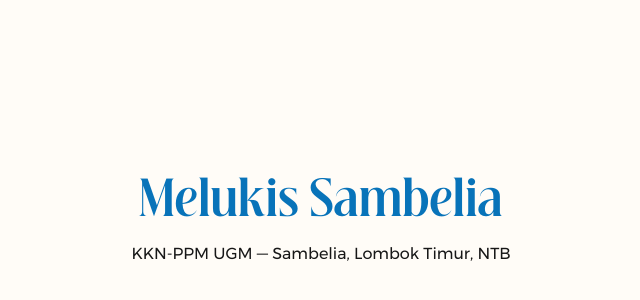
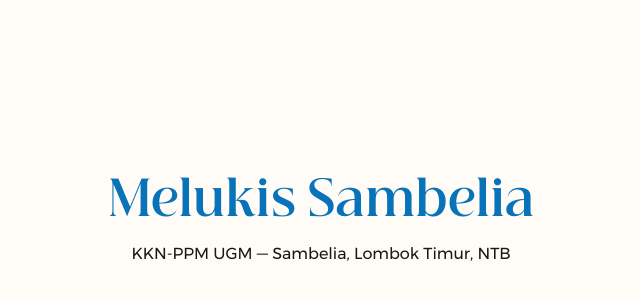
Before and after one commit to vityasyyy/melukisambelia, a Next.js app: page / in a window 1280 px wide. Shown: the part 178-478 px from the top of the page, without its empty margins (319-959 px from the left). Built offline with nearby package versions, Linux system fonts and the light colour scheme.

Commit message:
fix: split Beautique Condensed into own font instance, correct serif->sans-serif fallback

```diff
--- a/app/layout.tsx
+++ b/app/layout.tsx
@@ -28,10 +28,19 @@
     { path: '../public/fonts/beautique-display/BeautiqueDisplay-Medium.otf', weight: '500', style: 'normal' },
     { path: '../public/fonts/beautique-display/BeautiqueDisplay-Bold.otf', weight: '700', style: 'normal' },
     { path: '../public/fonts/beautique-display/BeautiqueDisplay-Black.otf', weight: '900', style: 'normal' },
-    { path: '../public/fonts/beautique-display/BeautiqueDisplayCondensed-Regular.otf', weight: '400', style: 'normal' },
-    { path: '../public/fonts/beautique-display/BeautiqueDisplayCondensed-Bold.otf', weight: '700', style: 'normal' },
   ],
   variable: '--font-beautique',
+  display: 'swap',
+})
+
+const beautiqueCondensed = localFont({
+  src: [
+    { path: '../public/fonts/beautique-display/BeautiqueDisplayCondensed-Regular.otf', weight: '400', style: 'normal' },
+    { path: '../public/fonts/beautique-display/BeautiqueDisplayCondensed-Medium.otf', weight: '500', style: 'normal' },
+    { path: '../public/fonts/beautique-display/BeautiqueDisplayCondensed-Bold.otf', weight: '700', style: 'normal' },
+    { path: '../public/fonts/beautique-display/BeautiqueDisplayCondensed-Black.otf', weight: '900', style: 'normal' },
+  ],
+  variable: '--font-beautique-condensed',
   display: 'swap',
 })
 
@@ -47,7 +56,7 @@
 
 export default function RootLayout({ children }: { children: React.ReactNode }) {
   return (
-    <html lang="id" className={`${gontserrat.variable} ${beautique.variable}`}>
+    <html lang="id" className={`${gontserrat.variable} ${beautique.variable} ${beautiqueCondensed.variable}`}>
       <body className="font-gontserrat bg-[#FFFCF7] text-ink antialiased">
         {children}
       </body>
--- a/tailwind.config.ts
+++ b/tailwind.config.ts
@@ -14,7 +14,8 @@
       },
       fontFamily: {
         gontserrat: ["var(--font-gontserrat)", "sans-serif"],
-        beautique: ["var(--font-beautique)", "serif"],
+        beautique: ["var(--font-beautique)", "sans-serif"],
+        "beautique-condensed": ["var(--font-beautique-condensed)", "sans-serif"],
       },
     },
   },
```
